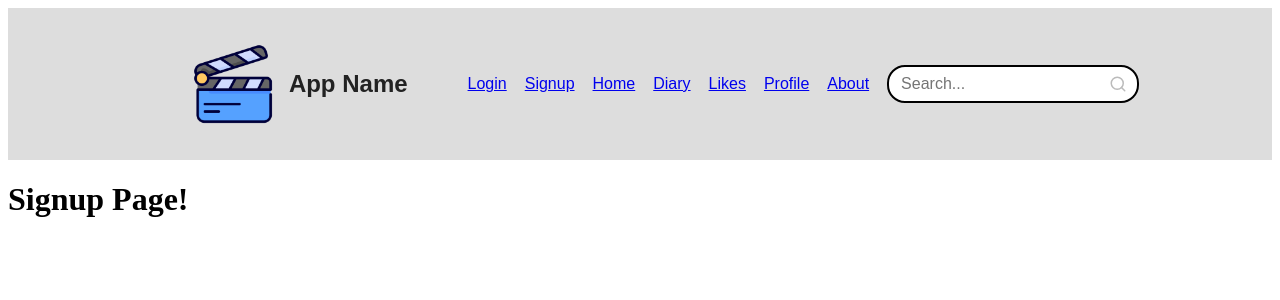
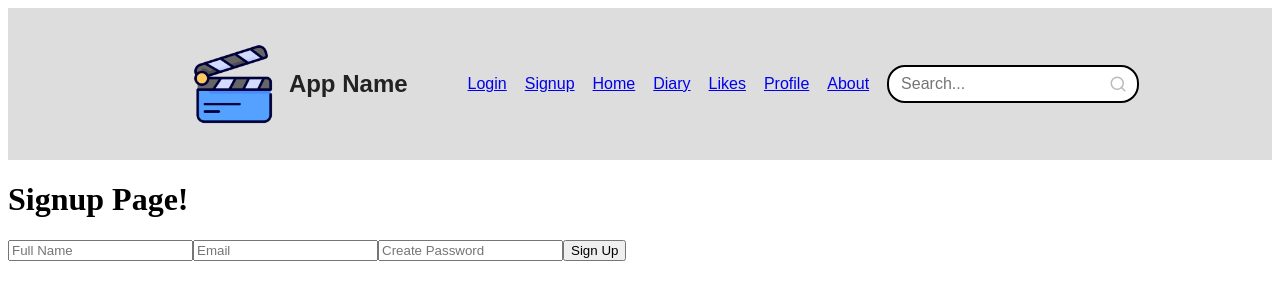
Before and after one commit to Krrithik/AppDev3390-FinalProject, a Vue app in the folder frontend/: page /signup in a window 1280 px wide. Shown: the top 300 px of the page. Built offline with nearby package versions, Linux system fonts and the light colour scheme; the HTML template or start-up script is replaced by a standard one.

Commit message:
sign up and log in implemented using supabase

```diff
--- a/frontend/src/supabase/supabase.init.js
+++ b/frontend/src/supabase/supabase.init.js
@@ -1,6 +1,7 @@
+
 import { createClient } from '@supabase/supabase-js'
 
-const supabaseURL = import.meta.env.VUEAPP_SUPABASE_URL
-const supabaseAnonKey = import.meta.env.VUEAPP_SUPABASE_ANONKEY
+const supabaseUrl = import.meta.env.VITE_VUEAPP_SUPABASE_URL
+const supabaseKey = import.meta.env.VITE_VUEAPP_SUPABASE_ANONKEY
 
-export const supabase = createClient(supabaseURL, supabaseAnonKey)
+export const supabase = createClient(supabaseUrl, supabaseKey)
--- a/frontend/src/views/LoginPage.vue
+++ b/frontend/src/views/LoginPage.vue
@@ -1,10 +1,34 @@
 <script setup>
+import { ref } from 'vue'
+import { supabase } from '@/supabase/supabase.init'
+
+const email = ref('')
+const password = ref('')
+const errorMsg = ref('')
+const loading = ref(false)
+
+async function handleLogin(){
+    const { data, error } = await supabase.auth.signInWithPassword({
+        email : email.value,
+        password : password.value
+     })
+     if(error){
+        console.log(error);
+
+     }
+     else {
+        console.log(data);
+        console.log('login success')
+     }
+}
 </script>
 
 <template>
- <h1>Login Page!</h1>
+  <form @submit.prevent="handleLogin">
+    <h1>Login Page!</h1>
+    <input v-model="email" type="email" placeholder="Email" required />
+    <input v-model="password" type="password" placeholder="Password" required />
+    <button :disabled="loading">{{ loading ? 'Logging in...' : 'Login' }}</button>
+    <p v-if="errorMsg" style="color: red">{{ errorMsg }}</p>
+  </form>
 </template>
-
-<style>
-
-</style>
--- a/frontend/src/views/ProfilePage.vue
+++ b/frontend/src/views/ProfilePage.vue
@@ -1,8 +1,27 @@
 <script setup>
+import { supabase } from '@/supabase/supabase.init';
+import { ref, onMounted } from 'vue'
+
+const localUser = ref(null)
+const data = ref(null)
+
+async function seeCurrentUser() {
+    const localUser = await supabase.auth.getSession();
+    console.log(localUser);
+
+
+    const data = 8;
+
+}
+
+seeCurrentUser();
 </script>
 
 <template>
  <h1>User Profile Page!</h1>
+ <p>{{ localUser }}</p>
+ <p>{{ data }}</p>
+ <p>hi</p>
 </template>
 
 <style>
--- a/frontend/src/views/SignupPage.vue
+++ b/frontend/src/views/SignupPage.vue
@@ -1,10 +1,63 @@
 <script setup>
+import { ref } from 'vue'
+import { supabase } from '@/supabase/supabase.init'
+
+const email = ref('')
+const password = ref('')
+const fullName = ref('')
+const errorMsg = ref('')
+const loading = ref(false)
+
+/* const handleSignup = async () => {
+  loading.value = true
+  errorMsg.value = ''
+  // 1. Create user
+  const { data, error } = await supabase.auth.signUp({
+    email: email.value,
+    password: password.value
+  })
+  if (error) {
+    errorMsg.value = error.message
+    loading.value = false
+    return
+  }
+  // 2. Create profile
+  const user = data.user
+  if (user) {
+    const { error: profileError } = await supabase
+      .from('profiles')
+      .insert([{ id: user.id, full_name: fullName.value }])
+    if (profileError) {
+      errorMsg.value = profileError.message
+    }
+  }
+  loading.value = false
+}*/
+
+async function handleSignup(){
+    const { data, error } = await supabase.auth.signUp({
+        email : email.value,
+        password : password.value
+     })
+     if(error){
+        console.log(error);
+
+     }
+     else {
+        console.log(data);
+
+     }
+}
+
 </script>
 
 <template>
- <h1>Signup Page!</h1>
+  <form @submit.prevent="handleSignup">
+    <h1>Signup Page!</h1>
+    <input v-model="fullName" type="text" placeholder="Full Name" required />
+    <input v-model="email" type="email" placeholder="Email" required />
+    <input v-model="password" type="password" placeholder="Create Password" required />
+    <button :disabled="loading">{{ loading ? 'Signing up...' : 'Sign Up' }}</button>
+    <p v-if="errorMsg" style="color: red">{{ errorMsg }}</p>
+  </form>
 </template>
-
-<style>
-
-</style>
```
Also changed, not shown: 1 other file (tests, documents, lock files or other folders).
